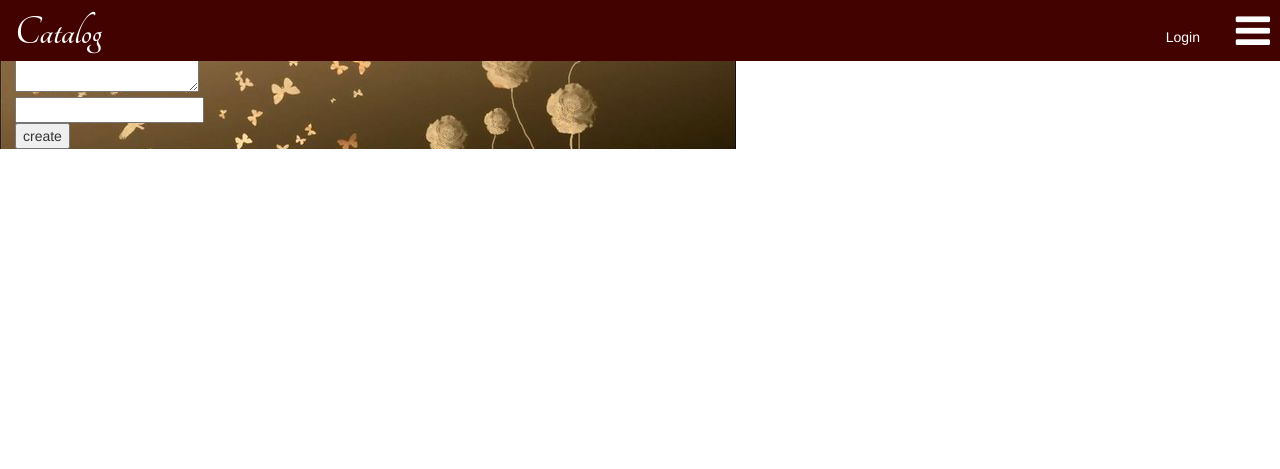
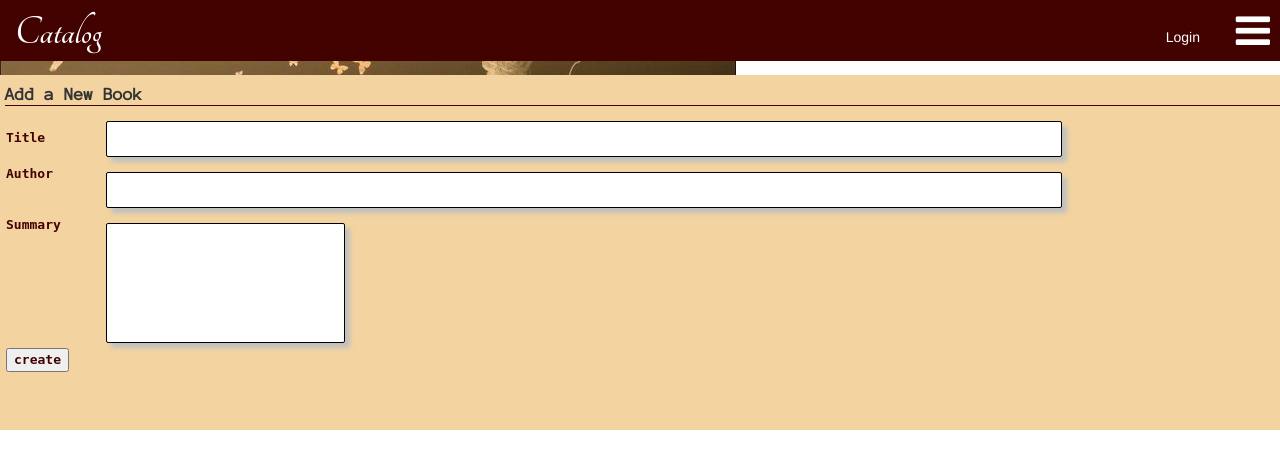
Before and after one commit to carrn7k/Book-Catalog, a Flask app: page /catalog/book/new/ in a window 1280 px wide. Shown: the top 469 px of the page. Run offline with Flask 2, Linux system fonts and the light colour scheme; some libraries are stand-ins or nearby versions.

Commit message:
Style Changes made to addBook and genre list and the navBar

```diff
--- a/application.py
+++ b/application.py
@@ -53,11 +53,13 @@ def gconnect():
     userid = credentials.id_token['sub']
     email = credentials.id_token['email']
 
+def get_genres():
+    return session.query(Genre).all()
 
 @app.route('/')
 @app.route('/catalog/')
 def showGenres():
-    genres = session.query(Genre).all()
+    genres = get_genres()
     feat_books = session.query(Books).order_by(desc(Books.created)).limit(4).all()
     authors = session.query(Author).all()
 
@@ -74,24 +76,30 @@ def showGenres():
 
 @app.route('/catalog/genre/<int:genre_id>/')
 def showGenreList(genre_id):
+    genres = get_genres()
     genre = session.query(Genre).filter_by(id = genre_id).one()
     genre_books = genre.books
     #books = session.query(Books).filter_by(genre_id = genre_id).all()
-    return render_template('genreList.html', genre=genre,
+    return render_template('genreList.html', genre=genre, genres=genres,
                            books=genre_books)
 
 @app.route('/catalog/authors/')
 def showAuthors():
+    genres = get_genres()
     authors = session.query(Author).all()
-    return render_template('authorlist.html', authors=authors)
+    return render_template('authorlist.html', authors=authors,
+                           genres=genres)
 
 @app.route('/catalog/<int:book_id>/book/')
 def showBook(book_id):
+    genres = get_genres()
     book = session.query(Books).filter_by(id = book_id).one()
-    return render_template('bookDescription.html', book=book)
+    return render_template('bookDescription.html', book=book,
+                           genres=genres)
 
 @app.route('/catalog/book/new/', methods=['GET', 'POST'])
 def createBook():
+    genres = get_genres()
     if request.method == 'POST':
         new_book = Books(title=request.form['title'],
                         summary=request.form['summary'])
@@ -111,10 +119,11 @@ def createBook():
         session.commit()
         return redirect(url_for('showBook', book_id=new_book.id))
     else:
-        return render_template('addBook.html')
+        return render_template('addBook.html', genres=genres)
 
 @app.route('/catalog/<int:book_id>/book/edit/', methods=['GET', 'POST'])
 def editBook(book_id):
+    genres = get_genres()
     edit_book = session.query(Books).filter_by(id = book_id).one()
     if request.method == 'POST':
         if request.form['newTitle']:
@@ -133,17 +142,20 @@ def editBook(book_id):
         session.commit()
         return redirect(url_for('showBook', book_id=edit_book.id))
     else:
-        return render_template('edit.html', book=edit_book)
+        return render_template('edit.html', book=edit_book,
+                               genres=genres)
 
 @app.route('/catalog/<int:book_id>/book/delete/', methods=['GET', 'POST'])
 def deleteBook(book_id):
+    genres = get_genres()
     delete_book = session.query(Books).filter_by(id = book_id).one()
     if request.method == 'POST':
         session.delete(delete_book)
         session.commit()
         return redirect(url_for('showGenres'))
     else:
-        return render_template('delete.html', book=delete_book)
+        return render_template('delete.html', book=delete_book,
+                               genres=genres)
 
 if __name__ == '__main__':
     app.debug = True
--- a/static/styles.css
+++ b/static/styles.css
@@ -73,9 +73,9 @@ td {
     -webkit-transform: scale(1.03, 1.1);
     transform: scale(1.03, 1.1);
 }
-/*.nav-bar > ul > li:first-of-type:after {
-	content: '>';
-}*/
+.nav-bar > ul > li:first-of-type:after {
+	content: '⏷';
+}
 .nav-bar > ul > li:first-of-type > ul {
 	display: none;
 	box-shadow: #FF9800 -1px 5px 5px;
@@ -242,6 +242,92 @@ td {
 	background: grey;
 }
 
+/***** ADD BOOK PAGE ******/
+
+#add-container {
+	margin-top: 75px;
+	height: 355px;
+	background-color: #f3d4a0;
+}
+#add-container form {
+	padding-left: 6px;
+}
+#add-container h4 {
+	margin-left: 5px;
+	font-weight: bold;
+	font-family: 'Anonymous Pro', monospace;
+	border-bottom: 1px solid #420200;
+}
+#add-container label {
+	display: block;
+	margin: 0 0 15px 0;
+	font-size: 13px;
+    font-family: monospace;
+    color: #420200;
+}
+#add-container label > span {
+	width: 100px;
+	font-weight: bold;
+	float: left;
+	padding-top: 8px;
+	padding-right: 5px;
+}
+#add-container input.add-input, textarea {
+	border: 1px solid black;
+	border-radius: 2px;
+	box-shadow: #bfbfbf 5px 5px 5px;
+}
+#add-container input.add-input{
+	width: 75%;
+	padding: 7px;
+}
+#add-container textarea {
+	height: 120px;
+	width: 239px;
+	resize: none;
+}
+#create-btn {
+	margin-left: -100px;
+}
+
+/***** GENNRE LIST *******/
+
+#genre-li-container {
+	min-height: 300px;
+	margin: 5em 2px 0 2px;
+	padding: 3px 4px 3px 4px;
+	background-color: #f3d4a0;
+	border: 5px solid black;
+	border-radius: 2px;
+	box-shadow: #292929 2px 5px 16px;
+}
+#genres-container {
+	display: flex;
+	flex-wrap: wrap;
+}
+#genre-li-container h4 {
+	font-weight: bold;
+	font-family: 'Open Sans Condensed', sans-serif;
+	border-bottom: 1px solid #420200;
+}
+.genre-item {
+	width: 50%;
+}
+.genre-item a {
+	padding: 3px 0 3px 0;
+    display: block;
+    font-size: 11px;
+    line-height: 12px;
+}
+.genre-item a:before {
+	content: '- ';
+}
+.genre-item a:hover {
+	text-decoration: none;
+	color: #7b7b7b;
+	text-shadow: #7b7b7b 2px 2px 2px;
+}
+
 
 /* MEDIA QUERIES */
 @media screen and (min-width: 640px) {
--- a/templates/addBook.html
+++ b/templates/addBook.html
@@ -2,13 +2,18 @@
 
 {% block content %}
 
-<div>Add Book</div>
 
-<form method="post">
-	<div><input type="text" name="title"></div>
-	<div><textarea name="summary"></textarea></div>
-	<div><input type="text" name="author"></div>
-	<input type="submit" value="create">
-</form>
+<div class="row" id="add-container">
+	<h4>Add a New Book</h4>
+	<form method="post">
+		<label for="add-title"><span>Title</span></label>
+		<input type="text" class="add-input" name="title" id="add-title">
+		<label for="add-author"><span>Author</span></label>
+		<input type="text" class="add-input" name="add-author">
+		<label for="add-summary"><span>Summary</span></label>
+		<textarea name="summary" class="add-input" id="add-summary"></textarea>
+		<label><span>&nbsp;</span><input type="submit" value="create" id="create-btn"></label>
+	</form>
+</div>
 
 {% endblock %}
--- a/templates/main.html
+++ b/templates/main.html
@@ -10,6 +10,8 @@
 		<!--GOOGLE FONTS-->
 		<link href="https://fonts.googleapis.com/css?family=Tangerine:400,700" rel="stylesheet">
 		<link href='http://fonts.googleapis.com/css?family=Roboto:400,300,700' rel='stylesheet' type='text/css'>
+		<link href="https://fonts.googleapis.com/css?family=Open+Sans+Condensed:300" rel="stylesheet">
+		<link href="https://fonts.googleapis.com/css?family=Anonymous+Pro" rel="stylesheet">
 		<!--FONT AWESOME-->
 		<link rel="stylesheet" href="/static/font-awesome/css/font-awesome.min.css">
 		<!--<link rel=stylesheet type=text/css href="{{ url_for('static', filename='styles.css') }}">-->
@@ -68,6 +70,7 @@
 		$(document).ready(start());
     }*/
     </script>
+
 	<body>
 	<div class="navWrap">
 		<div>
```
Also changed, not shown: templates/genreList.html (+34 -4 lines).
